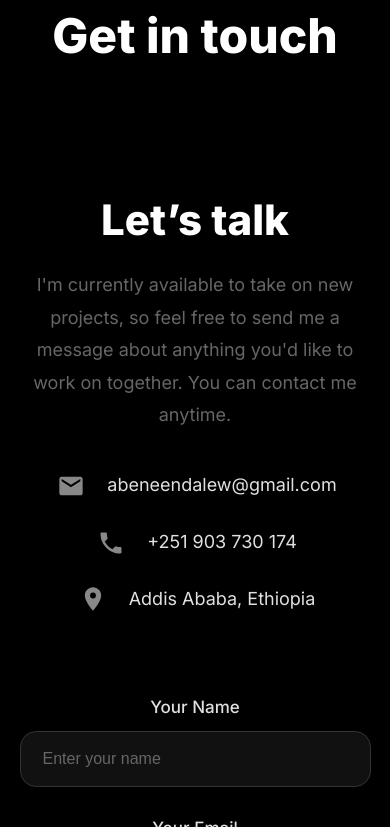
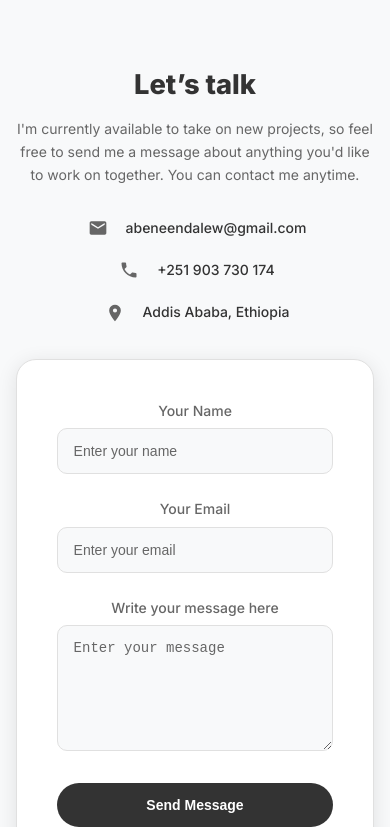
Before and after one commit to Abeenaa/Portifolio, a React (Vite) app: page / in a window 390 px wide. Shown: the part 8837-9664 px from the top of the page. Built offline with nearby package versions, Linux system fonts and the light colour scheme.

Commit message:
contact css is updated

```diff
--- a/src/Component/Contact/Contact.css
+++ b/src/Component/Contact/Contact.css
@@ -1,15 +1,16 @@
 .contact-container {
   padding: clamp(120px, 12vw, 160px) 5% clamp(100px, 10vw, 140px);
-  background: #000000;
-  color: white;
+  background: var(--bg-secondary);
+  color: var(--text-primary);
   text-align: center;
 }
 
 .contact-title {
-  font-size: clamp(48px, 8vw, 64px);
-  font-weight: 800;
+  font-size: clamp(2.5rem, 6vw, 4rem);
+  font-weight: var(--font-extrabold);
   margin-bottom: 120px;
-  color: #ffffff;
+  color: var(--text-primary);
+  line-height: var(--leading-tight);
 }
 
 /* Remove all gradient text + blob */
@@ -21,7 +22,7 @@
 
 .contact-wrapper {
   display: flex;
-  gap: 100px;
+  gap: 60px;
   max-width: 1400px;
   margin: 0 auto;
   align-items: flex-start;
@@ -30,22 +31,23 @@
 
 .contact-left {
   flex: 1;
-  max-width: 500px;
+  max-width: none;
 }
 
 .lets-talk {
-  font-size: clamp(40px, 7vw, 56px);
-  font-weight: 800;
+  font-size: clamp(2rem, 5vw, 3rem);
+  font-weight: var(--font-extrabold);
   margin-bottom: 24px;
-  color: #ffffff;
-  line-height: 1.2;
+  color: var(--text-primary);
+  line-height: var(--leading-tight);
 }
 
 .contact-desc {
-  font-size: 18px;
-  line-height: 1.8;
-  color: #cccccc;
+  font-size: var(--font-lg);
+  line-height: var(--leading-relaxed);
+  color: var(--text-secondary);
   margin-bottom: 40px;
+  font-weight: var(--font-normal);
 }
 
 .contact-info {
@@ -59,21 +61,22 @@
   display: flex;
   align-items: center;
   gap: 18px;
-  font-size: 18px;
-  color: #e0e0e0;
+  font-size: var(--font-lg);
+  color: var(--text-primary);
+  font-weight: var(--font-medium);
 }
 
 .info-item .icon {
   font-size: 28px;
   width: 36px;
   text-align: center;
-  color: #888888;
+  color: var(--text-muted);
 }
 
 /* Right — Form */
 .contact-right {
   flex: 1;
-  max-width: 560px;
+  max-width: none;
 }
 
 .contact-form {
@@ -204,33 +207,282 @@
 @media (max-width: 992px) {
   .contact-wrapper {
     flex-direction: column;
-    gap: 80px;
+    gap: 60px;
     align-items: center;
+    max-width: 700px;
   }
 
   .contact-left,
   .contact-right {
-    max-width: 600px;
+    max-width: 100%;
     width: 100%;
   }
 
+  .contact-left {
+    text-align: center;
+  }
+
   .contact-info {
+    align-items: center;
     text-align: center;
-    align-items: center;
   }
 }
 
-@media (max-width: 480px) {
+/* Enhanced Mobile Optimization */
+@media (max-width: 768px) {
   .contact-container {
-    padding: 100px 5% 120px;
+    padding: 80px 5% 60px;
+  }
+
+  .contact-title {
+    margin-bottom: 60px;
+  }
+
+  .contact-wrapper {
+    gap: 40px;
+    max-width: 100%;
   }
 
   .lets-talk {
-    font-size: 42px;
+    font-size: clamp(1.75rem, 8vw, 2.5rem);
+  }
+
+  .contact-desc {
+    font-size: var(--font-base);
+    line-height: var(--leading-relaxed);
+  }
+
+  .info-item {
+    font-size: var(--font-base);
+    gap: 16px;
+  }
+
+  .info-item .icon {
+    font-size: 24px;
+    width: 32px;
+  }
+
+  .contact-form {
+    gap: 24px;
+  }
+
+  .form-group input,
+  .form-group textarea {
+    padding: 16px 20px;
+    font-size: var(--font-base);
+    border-radius: 12px;
+  }
+
+  .form-group label {
+    font-size: var(--font-base);
+    margin-bottom: 8px;
   }
 
   .submit-btn {
     width: 100%;
     justify-content: center;
+    padding: 16px 40px;
+    font-size: var(--font-base);
+    border-radius: 40px;
+  }
+
+  .toast {
+    bottom: 20px;
+    left: 5%;
+    right: 5%;
+    transform: none;
+    padding: 16px 24px;
   }
 }
+
+/* Enhanced Mobile Optimization */
+@media (max-width: 480px) {
+  .contact-container {
+    padding: 60px 4% 50px;
+  }
+
+  .contact-wrapper {
+    gap: 35px;
+  }
+
+  .lets-talk {
+    font-size: clamp(1.5rem, 7vw, 2rem);
+    margin-bottom: 16px;
+  }
+
+  .contact-desc {
+    font-size: var(--font-sm);
+    margin-bottom: 30px;
+  }
+
+  .contact-info {
+    gap: 20px;
+  }
+
+  .info-item {
+    font-size: var(--font-sm);
+    gap: 14px;
+  }
+
+  .info-item .icon {
+    font-size: 20px;
+    width: 28px;
+  }
+
+  .form-group {
+    gap: 20px;
+  }
+
+  .form-group input,
+  .form-group textarea {
+    padding: 14px 16px;
+    font-size: var(--font-sm);
+    border-radius: 10px;
+  }
+
+  .form-group label {
+    font-size: var(--font-sm);
+    margin-bottom: 6px;
+  }
+
+  .submit-btn {
+    padding: 14px 32px;
+    font-size: var(--font-sm);
+    border-radius: 35px;
+  }
+
+  .toast {
+    bottom: 15px;
+    left: 4%;
+    right: 4%;
+    padding: 14px 20px;
+  }
+
+  .toast span {
+    font-size: var(--font-base);
+  }
+
+  .toast p {
+    font-size: var(--font-xs);
+  }
+}
+/* Light Mode Styles for Contact */
+[data-theme="light"] .contact-container {
+  background: #f8f9fa;
+  color: #333333;
+}
+
+[data-theme="light"] .contact-title {
+  color: #333333;
+}
+
+[data-theme="light"] .lets-talk {
+  color: #333333;
+}
+
+[data-theme="light"] .contact-desc {
+  color: #666666;
+}
+
+[data-theme="light"] .info-item {
+  color: #333333;
+}
+
+[data-theme="light"] .info-item .icon {
+  color: #666666;
+}
+
+[data-theme="light"] .contact-form {
+  background: #ffffff;
+  border: 1px solid #e0e0e0;
+  box-shadow: 0 4px 20px rgba(0, 0, 0, 0.1);
+  padding: 40px;
+  border-radius: 20px;
+}
+
+[data-theme="light"] .form-group input,
+[data-theme="light"] .form-group textarea {
+  background: #f8f9fa;
+  border: 1px solid #e0e0e0;
+  color: #333333;
+}
+
+[data-theme="light"] .form-group input:focus,
+[data-theme="light"] .form-group textarea:focus {
+  border-color: #333333;
+  background: #ffffff;
+  box-shadow: 0 0 0 4px rgba(0, 0, 0, 0.05);
+}
+
+[data-theme="light"] .form-group label {
+  color: #666666;
+}
+
+[data-theme="light"] .submit-btn {
+  background: #333333;
+  color: #ffffff;
+}
+
+[data-theme="light"] .submit-btn:hover {
+  background: #000000;
+}
+/* Enhanced Dark Mode Styles for Contact */
+[data-theme="dark"] .contact-container {
+  background: #1a1a1a;
+  color: #f8f9fa;
+}
+
+[data-theme="dark"] .contact-title {
+  color: #f8f9fa;
+}
+
+[data-theme="dark"] .lets-talk {
+  color: #f8f9fa;
+}
+
+[data-theme="dark"] .contact-desc {
+  color: #d1d5db;
+}
+
+[data-theme="dark"] .info-item {
+  color: #f8f9fa;
+}
+
+[data-theme="dark"] .info-item .icon {
+  color: #9ca3af;
+}
+
+[data-theme="dark"] .contact-form {
+  background: #262626;
+  border: 1px solid #374151;
+  box-shadow: 0 4px 20px rgba(0, 0, 0, 0.3);
+}
+
+[data-theme="dark"] .form-group input,
+[data-theme="dark"] .form-group textarea {
+  background: #374151;
+  border: 1px solid #4b5563;
+  color: #f8f9fa;
+}
+
+[data-theme="dark"] .form-group input:focus,
+[data-theme="dark"] .form-group textarea:focus {
+  border-color: #f8f9fa;
+  background: #4b5563;
+  box-shadow: 0 0 0 4px rgba(248, 249, 250, 0.1);
+}
+
+[data-theme="dark"] .form-group label {
+  color: #d1d5db;
+}
+
+[data-theme="dark"] .submit-btn {
+  background: #f8f9fa;
+  color: #0f0f0f;
+}
+
+[data-theme="dark"] .submit-btn:hover {
+  background: #0f0f0f;
+  color: #f8f9fa;
+  border: 2px solid #f8f9fa;
+}
```
